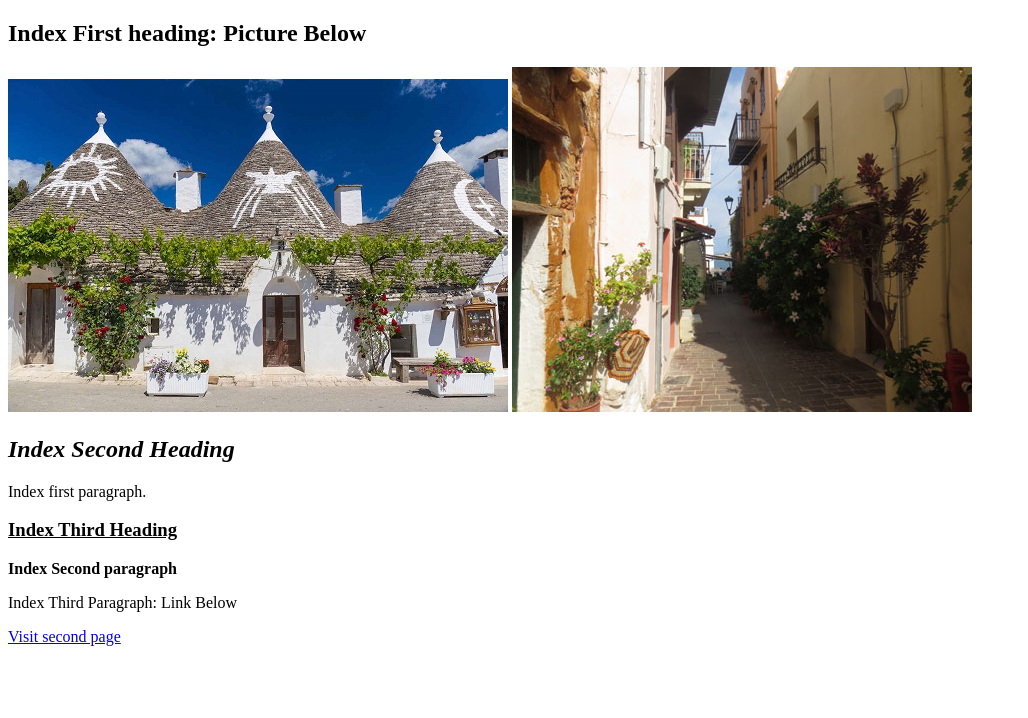
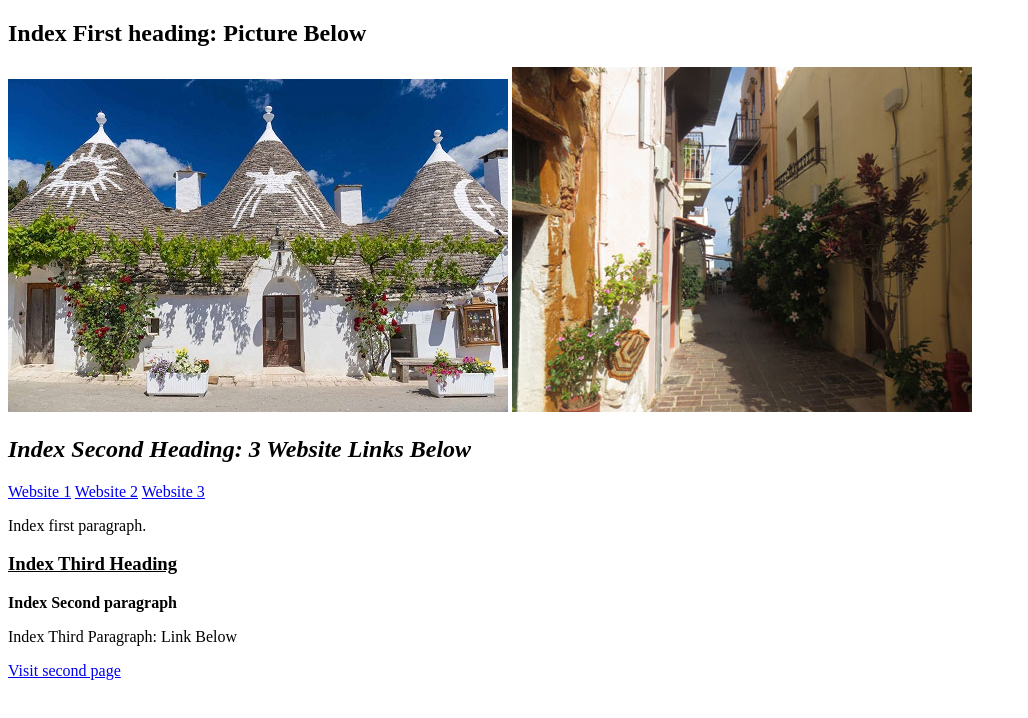
Before and after one commit to bdk0351/bdk0351X, a plain HTML site: page index.html in a window 1280 px wide. Shown: the whole page, without its empty margins (0-1028 px from the left). Drawn offline with Linux system fonts and the light colour scheme.

Commit message:
Update index.html

```diff
--- a/index.html
+++ b/index.html
@@ -10,13 +10,15 @@
 <img src="pic_trulli.jpg" alt="Italian Trulli">
 <img src="img_chania.jpg" alt="Flowers in Chania">
 </section>
-<h2><i>Index Second Heading</i></h2>
+<h2><i>Index Second Heading: 3 Website Links Below</i></h2>
+<a href="https://www.google.com/">Website 1</a>
+<a href="https://open.spotify.com/">Website 2</a>
+<a href="https://www.reddit.com/">Website 3</a>
 <p>Index first paragraph.</p>
 <h3><u>Index Third Heading</u></h3>
 <p><b>Index Second paragraph</b></p>
 <p>Index Third Paragraph: Link Below</p>
 <a href="https://bdk0351.github.io/bdk0351Y/">Visit second page</a>
 
-
 </body>
 </html>
```
